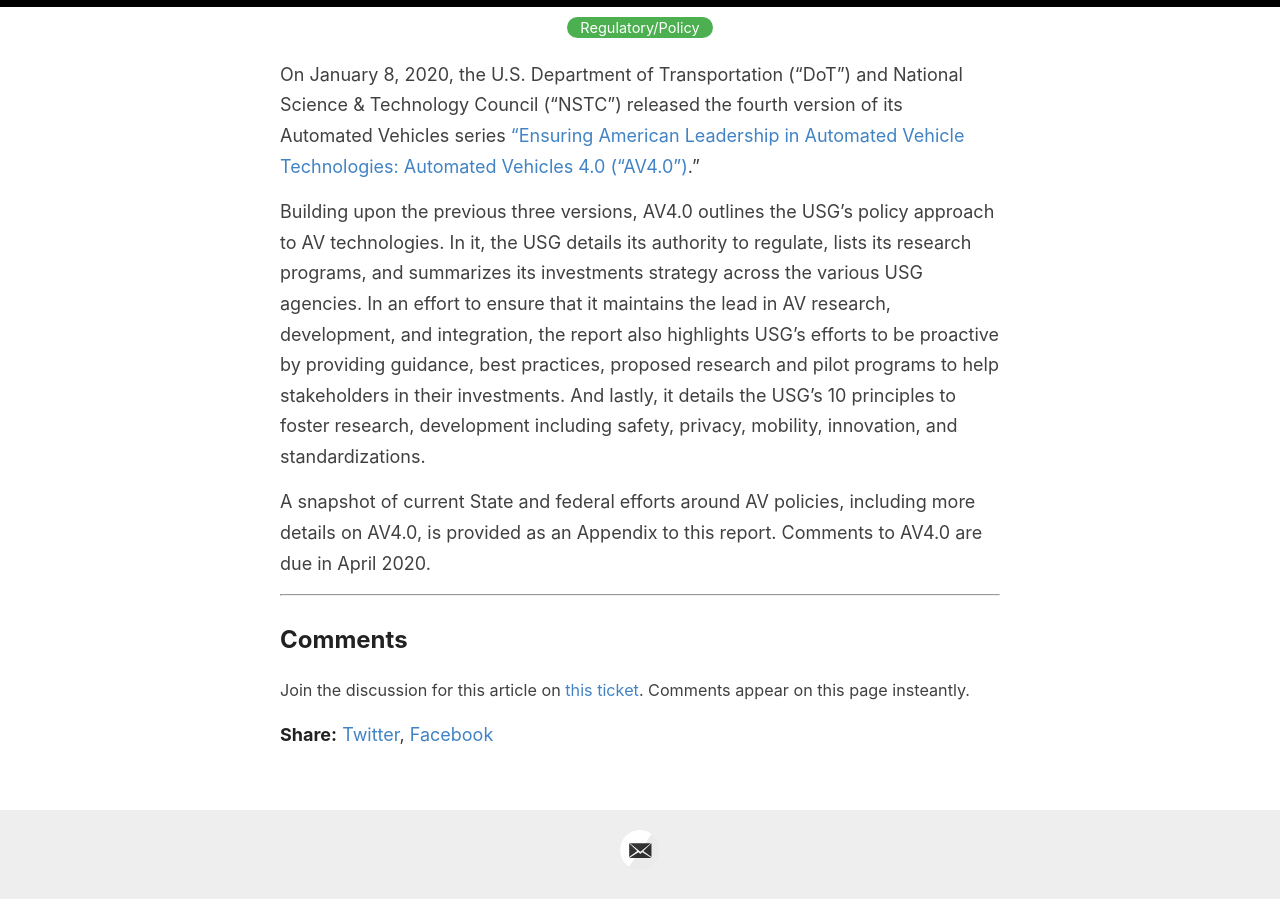
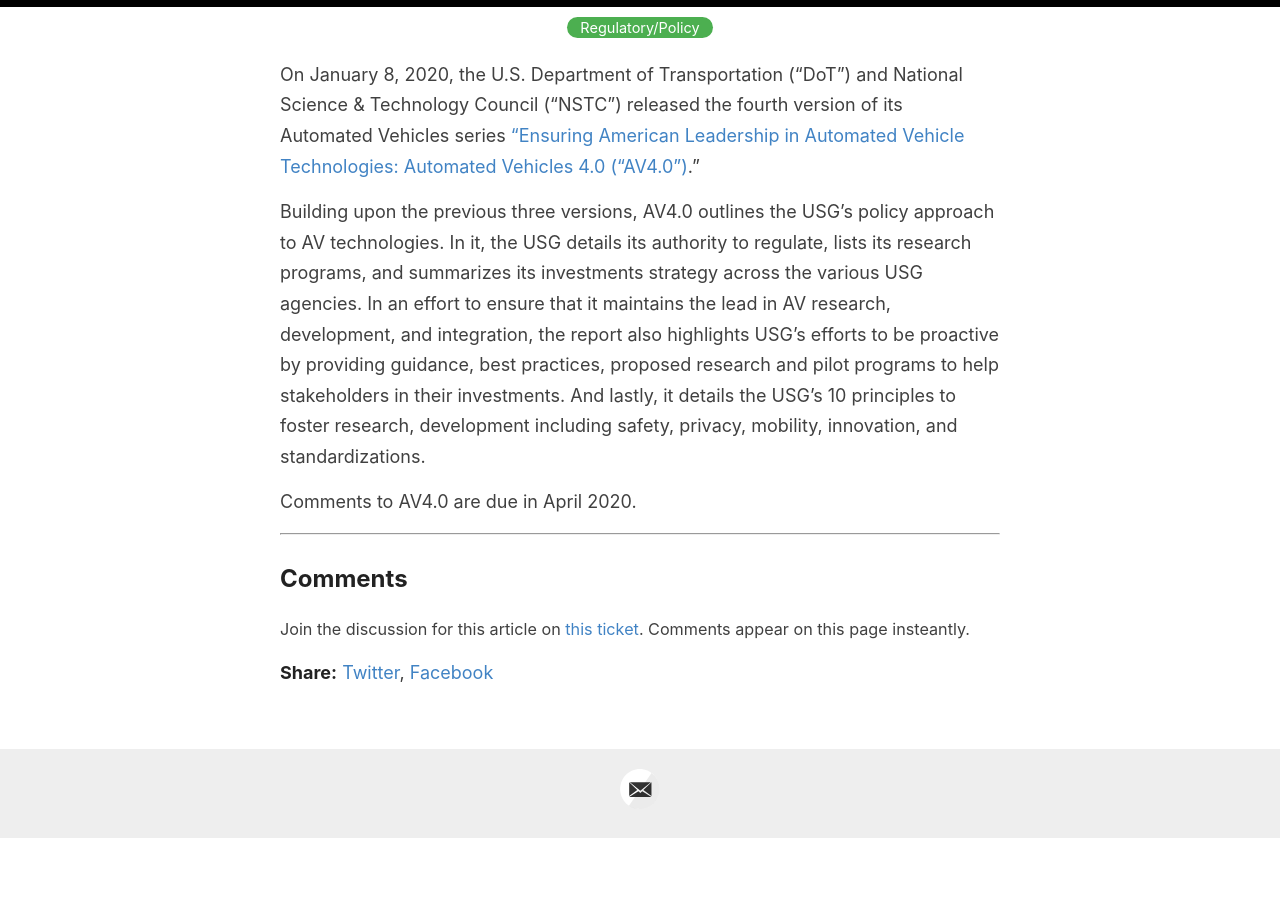
Before and after one commit to MarketInsights/AI, a Jekyll site: the page built from _posts/2020-03-15-DOT-Releases-Automated-Vehicles-4.md, in a window 1280 px wide and 900 px high, scrolled down 589 px. Built offline with Jekyll 4.4.1, drawn with Linux system fonts in a browser that asks for light colours; after the commit the page ends 1428 px from its top, so only the background shows below that.

Commit message:
Update 2020-03-15-DOT-Releases-Automated-Vehicles-4.md

```diff
--- a/_posts/2020-03-15-DOT-Releases-Automated-Vehicles-4.md
+++ b/_posts/2020-03-15-DOT-Releases-Automated-Vehicles-4.md
@@ -9,4 +9,4 @@ On January 8, 2020, the U.S. Department of Transportation (“DoT”) and Nation
 
 Building upon the previous three versions, AV4.0 outlines the USG’s policy approach to AV technologies.  In it, the USG details its authority to regulate, lists its research programs, and summarizes its investments strategy across the various USG agencies.  In an effort to ensure that it maintains the lead in AV research, development, and integration, the report also highlights USG’s efforts to be proactive by providing guidance, best practices, proposed research and pilot programs to help stakeholders in their investments.  And lastly, it details the USG’s 10 principles to foster research, development including safety, privacy, mobility, innovation, and standardizations.
 
-A snapshot of current State and federal efforts around AV policies, including more details on AV4.0, is provided as an Appendix to this report.  Comments to AV4.0 are due in April 2020.
+Comments to AV4.0 are due in April 2020.
```
